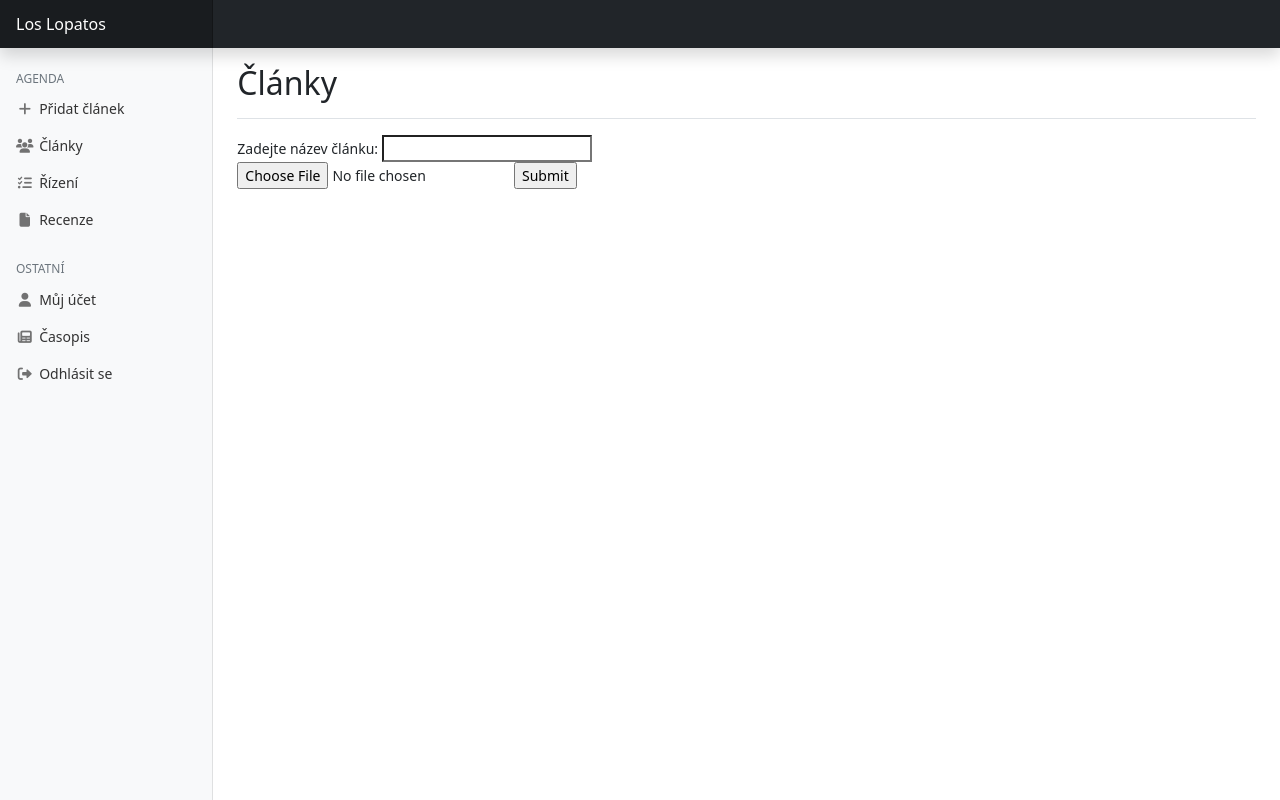
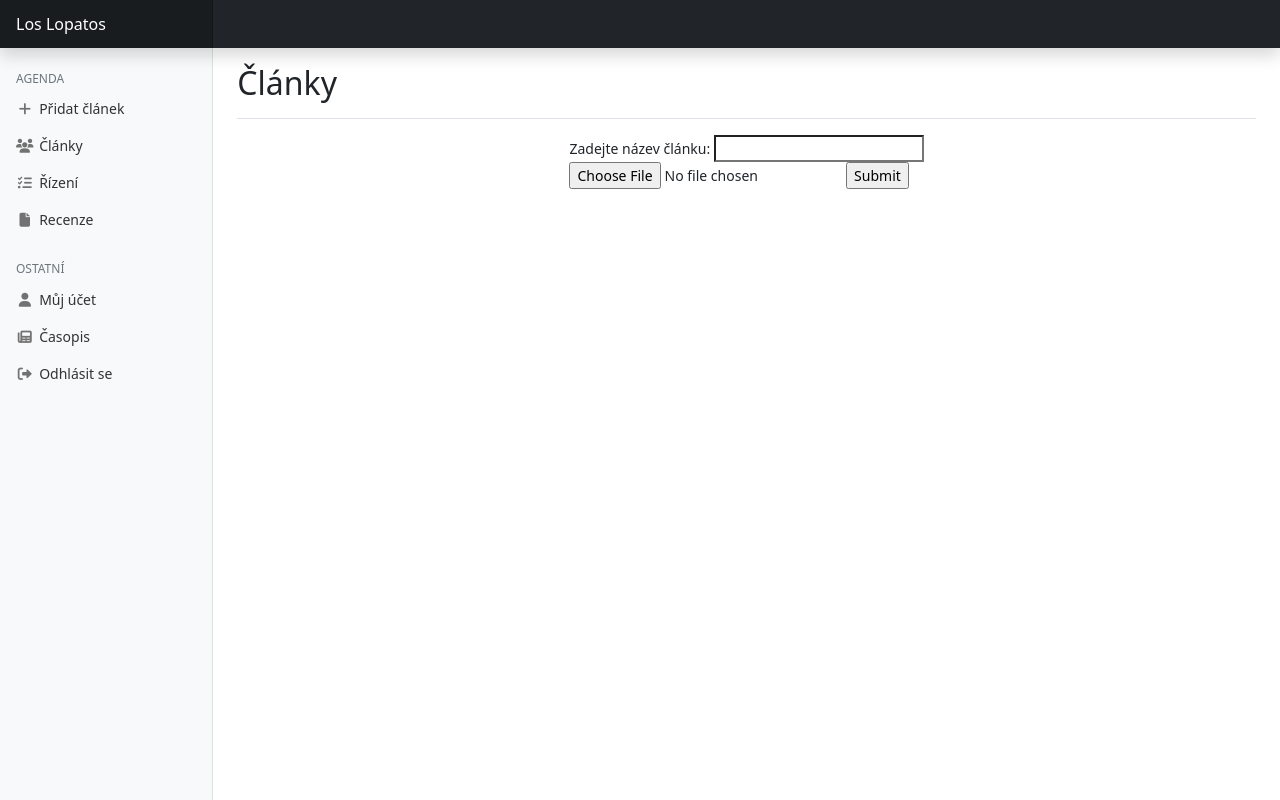
Before and after one commit to Duffynson/lopaty-xd, a PHP site: page /admin/clanek in a window 1280 px wide. Run offline with PHP 8.4, Linux system fonts and the light colour scheme; the visitor is signed in with stand-in values (Sample User, id 1).

Commit message:
Update clanek.php

```diff
--- a/admin/clanek.php
+++ b/admin/clanek.php
@@ -13,7 +13,7 @@ include_once './php/components/header.php';
         <h1 class="h2">Články</h1>
       </div>
 
-      <div class="align-center">
+      <div class="d-flex justify-content-center">
       <div class="alert alert-success alert-dismissible fade show d-none" role="alert">
       </div>
       <div class="alert alert-danger alert-error alert-dismissible fade show d-none" role="alert">
```
